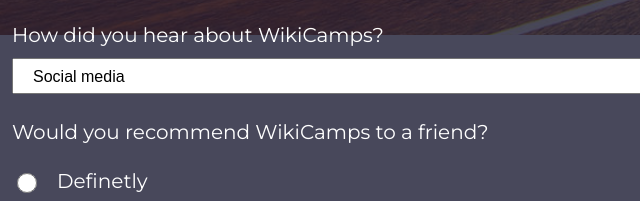
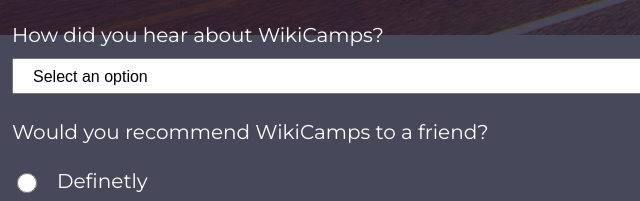
Before and after one commit to rstainsby/freecodecamp-responsive-web-design, a plain HTML site: page survey-form/index.html in a window 1280 px wide. Shown: the part 765-966 px from the top of the page, 284-924 px from the left. Drawn offline with Linux system fonts and the light colour scheme.

Commit message:
add default option for select input

```diff
--- a/survey-form/index.html
+++ b/survey-form/index.html
@@ -31,6 +31,7 @@
                 <div class="form-group">
                     <label id="dropdown-label" for="dropdown">How did you hear about WikiCamps?</label>
                     <select id="dropdown" class="form-control" name="hear-about-us">
+                        <option disabled selected>Select an option</option>
                         <option value="social-media">Social media</option>
                         <option value="friend">From a friend</option>
                         <option value="advert">TV advertisement</option>
```
